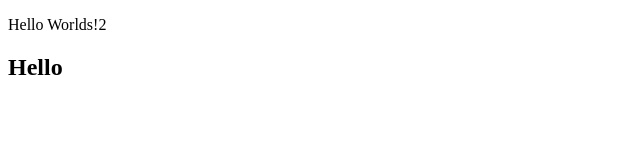
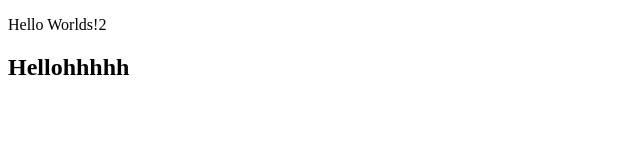
Before and after one commit to Solwar/js_course_ivan, a plain HTML site: page index.html in a window 1280 px wide. Shown: the whole page, without its empty margins (0-640 px from the left). Drawn offline with Linux system fonts and the light colour scheme.

Commit message:
add hhhh

```diff
--- a/index.html
+++ b/index.html
@@ -9,7 +9,7 @@
 <body>
 
     <p onclick="">Hello Worlds!2</p>
-    <h2>Hello</h2>
+    <h2>Hellohhhhh</h2>
 
 
 
```
